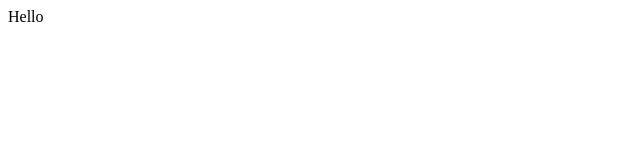
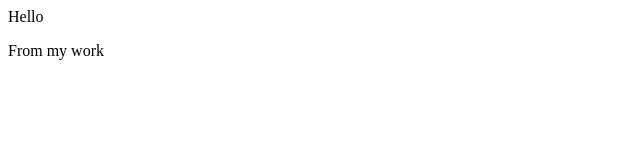
Before and after one commit to ioprea98/demo-repo, a plain HTML site: page index.html in a window 1280 px wide. Shown: the full height of the page, 0-640 px from the left. Drawn offline with Linux system fonts and the light colour scheme.

Commit message:
changing in index.html

```diff
--- a/index.html
+++ b/index.html
@@ -1 +1,2 @@
 <div>Hello</div>
+<p>From my work</p>
```
